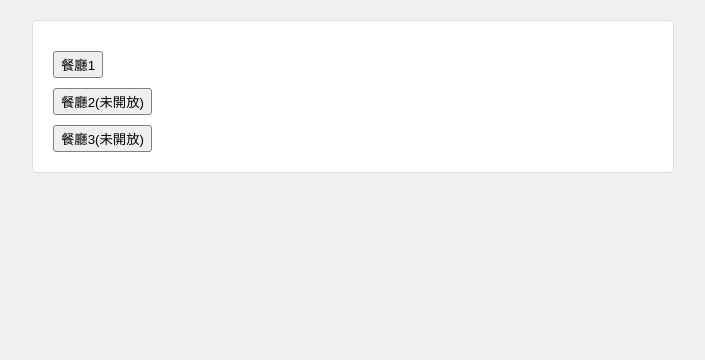
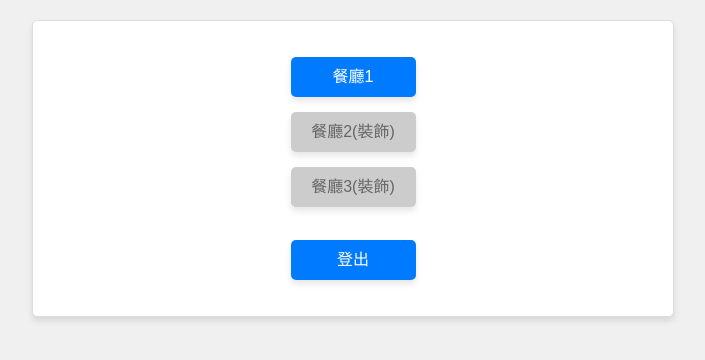
Before and after one commit to tzuuuuuu/team6, a Flask app: template templates/customer.html in a window 1280 px wide. Shown: the top 360 px of the page, without its empty margins (287-992 px from the left). Run offline with Flask 3, Linux system fonts and the light colour scheme; the template is opened without the code that fills it, so the values that code supplies are empty.

Commit message:
顧客主介面3(12.19)

```diff
--- a/app.py
+++ b/app.py
@@ -125,6 +125,12 @@ def all_orders():
     data = DB.getDeliveryOrderList()
     return render_template('allorders.html', data=data)
 
+# 顧客主介面
+@app.route('/customer')
+@login_required
+def customer():
+    return render_template('customer.html')
+
 @app.route('/accept_order', methods=['POST'])
 #@login_required
 def accept_order():
--- a/templates/customer.html
+++ b/templates/customer.html
@@ -3,11 +3,11 @@
 <head>
 <meta charset="UTF-8">
 <meta name="viewport" content="width=device-width, initial-scale=1.0">
-<title>主頁面</title>
+<title>顧客主頁面</title>
 <style type="text/css">
 body {
     background-color: #f0f0f0;
-font-family:標楷體
+    font-family: '標楷體', 'KaiTi', sans-serif;
 }
 #main {
     width: 600px;
@@ -16,23 +16,49 @@ padding: 20px;
     background: #ffffff;
     border: 1px solid #ddd;
     border-radius: 5px;
+    box-shadow: 0px 4px 6px rgba(0, 0, 0, 0.1);
 }
-button {
-margin-top: 10px;
-padding: 3px 7px;
-border: 1px solid gray;
-border-radius: 3px;
-cursor: pointer;
+li a {
+    display: block;
+    width: 125px;
+    height: 40px;
+    line-height: 40px;
+    background-color: #007BFF;
+    color: white;
+    text-align: center;
+    text-decoration: none;
+    border-radius: 5px;
+    box-shadow: 0px 4px 6px rgba(0, 0, 0, 0.1);
+    margin: 0 auto; <!--按鈕居中-->
 }
-button:hover {
-background-color: #D0D0D0;
+li a:hover {
+    background-color: #0056b3;
+    color: white;
+    font-weight: bold;
+}
+.disabled {
+    pointer-events: none;
+    background-color: #cccccc;
+    color: #666666;
+    opacity: 1;
+}
+ul {
+    list-style-type: none;
+    padding: 0;
+}
+li {
+    margin-bottom: 15px;
 }
 </style>
 </head>
 <body>
 <div id="main">
-<button type="button" style="text-align:center" >餐廳1</button><br/>
-<button type="button" style="text-align:center" >餐廳2(未開放)</button><br/>
-<button type="button" style="text-align:center" >餐廳3(未開放)</button><br/>
+<ul>
+   <li><a href="/allorders">餐廳1</a></li>
+   <li><a href="#" class="disabled">餐廳2(裝飾)</a></li>
+   <li><a href="#" class="disabled">餐廳3(裝飾)</a></li>
+   <li><br/><a href="/logout">登出</a></li>
+</ul>
+</div>
 </body>
 </html>
```
Lines whose indentation alone changed are shown as unchanged.
